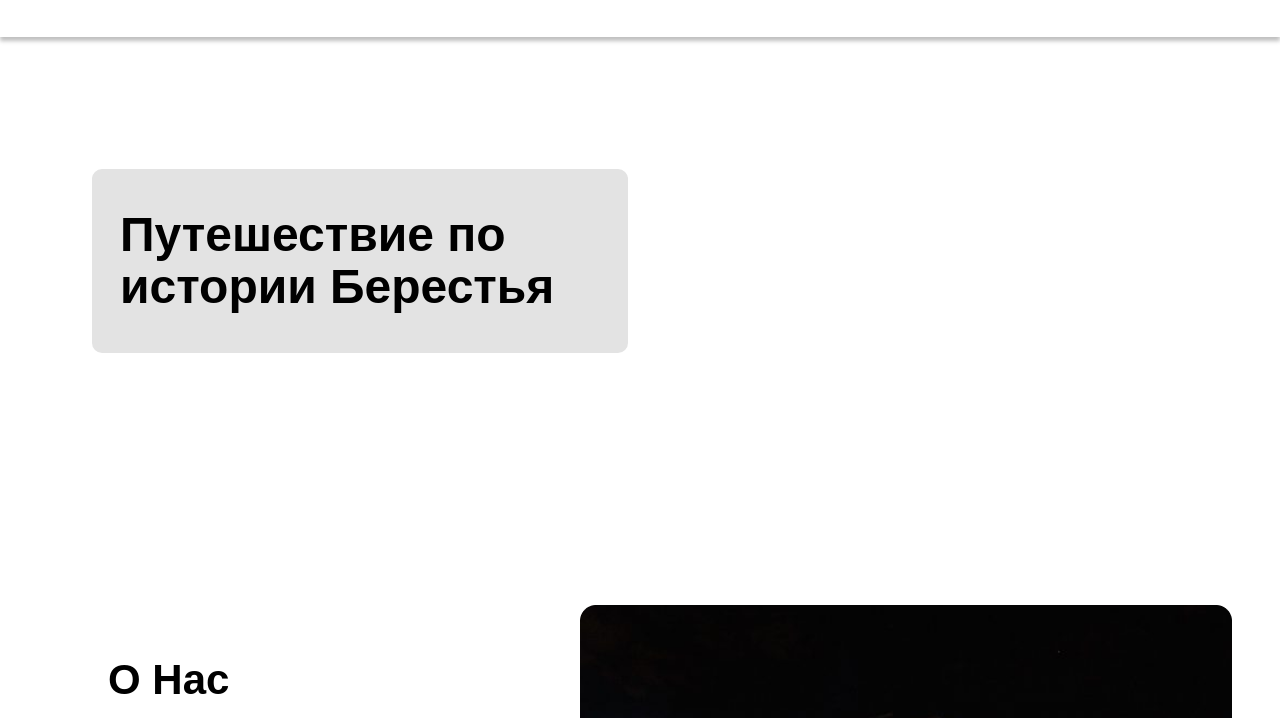
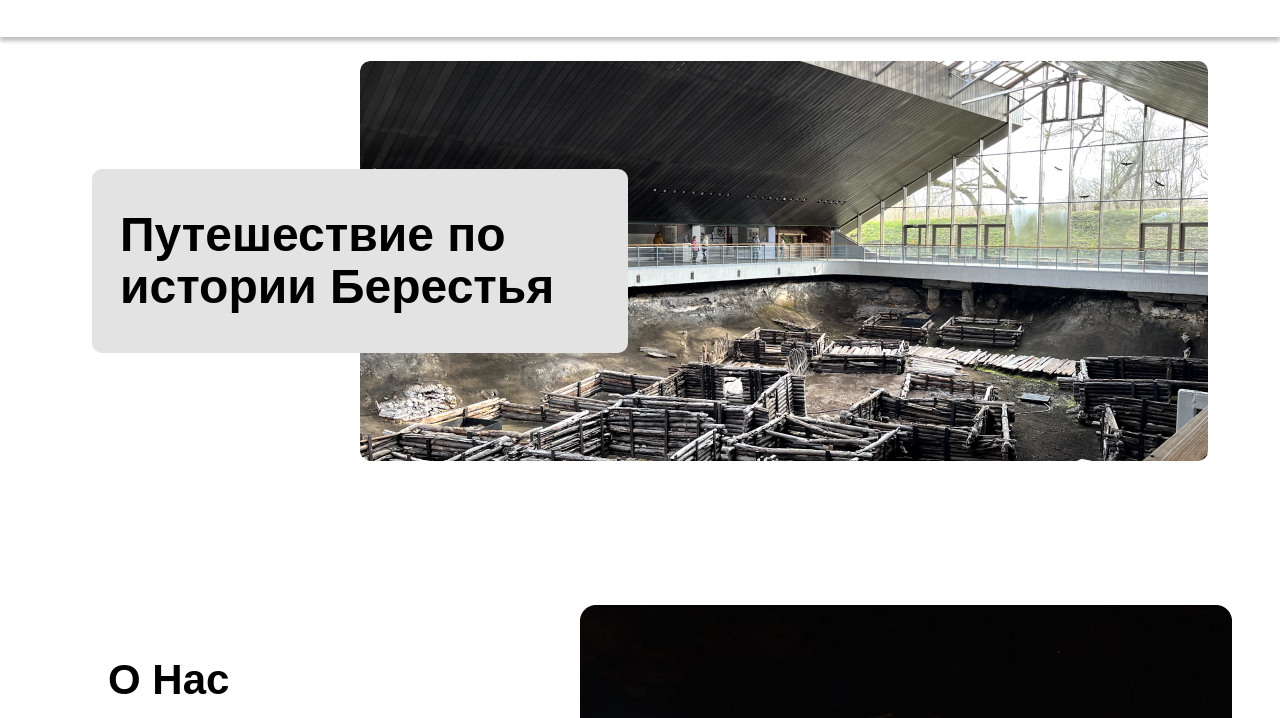
Before and after one commit to m-web-jan/museum, a website built with Vite: page index.html in a window 1280 px wide. Shown: the part 78-796 px from the top of the page. Built offline with nearby package versions, Linux system fonts and the light colour scheme; files whose address does not match are found by name.

Commit message:
fix: change image path

```diff
--- a/style.scss
+++ b/style.scss
@@ -78,7 +78,7 @@ main {
     justify-content: center;
     .banner {
       position: relative;
-      background: url(./images/mainBanner.png) no-repeat;
+      background: url(/images/mainBanner.png) no-repeat;
       @include rounded;
       width: 53rem;
       height: 25rem;
```
